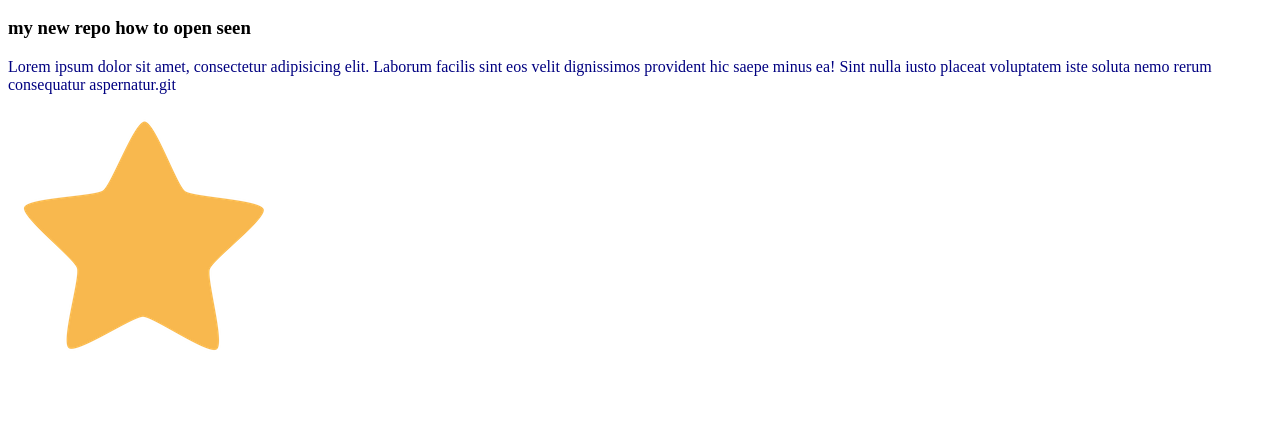
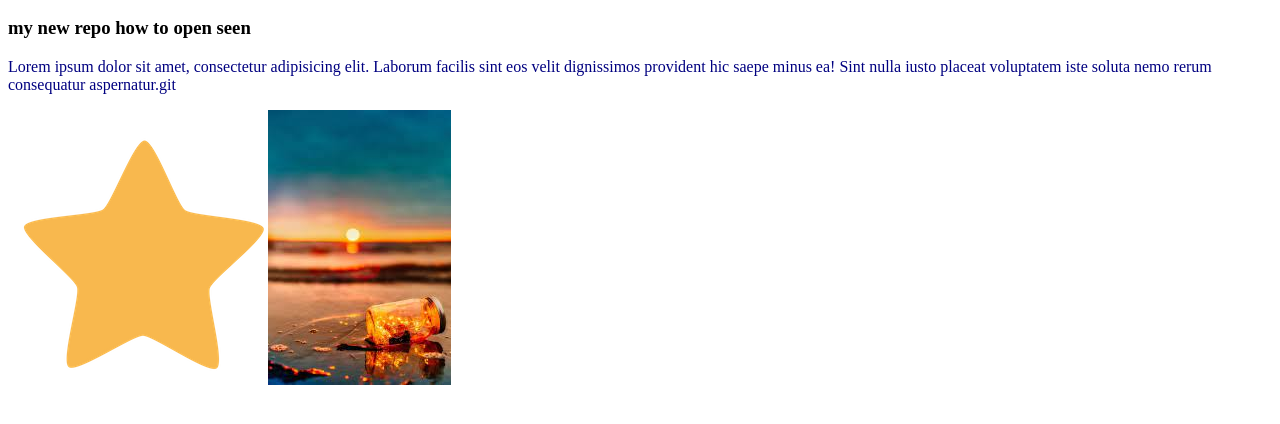
Before and after one commit to saifulrasel1/last-repo, a plain HTML site: page index.html in a window 1280 px wide. Shown: the part 110-534 px from the top of the page. Drawn offline with Linux system fonts and the light colour scheme.

Commit message:
photo add

```diff
--- a/index.html
+++ b/index.html
@@ -13,5 +13,6 @@
     <h3>my new repo how to open seen</h3>
     <p>Lorem ipsum dolor sit amet, consectetur adipisicing elit. Laborum facilis sint eos velit dignissimos provident hic saepe minus ea! Sint nulla iusto placeat voluptatem iste soluta nemo rerum consequatur aspernatur.git </p>
     <img src="star.png" alt="">
+    <img src="photo.jpg" alt="">
 </body>
 </html>
```
Also changed, not shown: photo.jpg (added).
